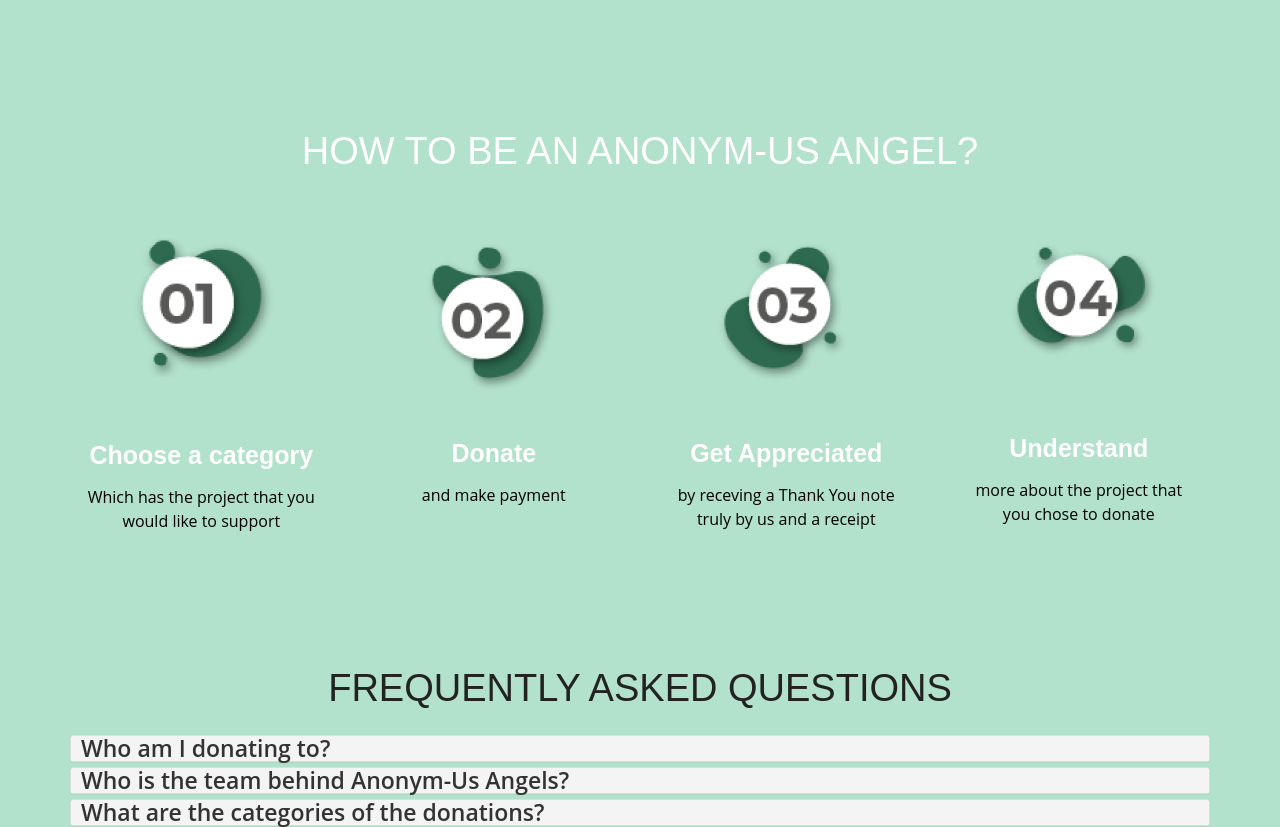
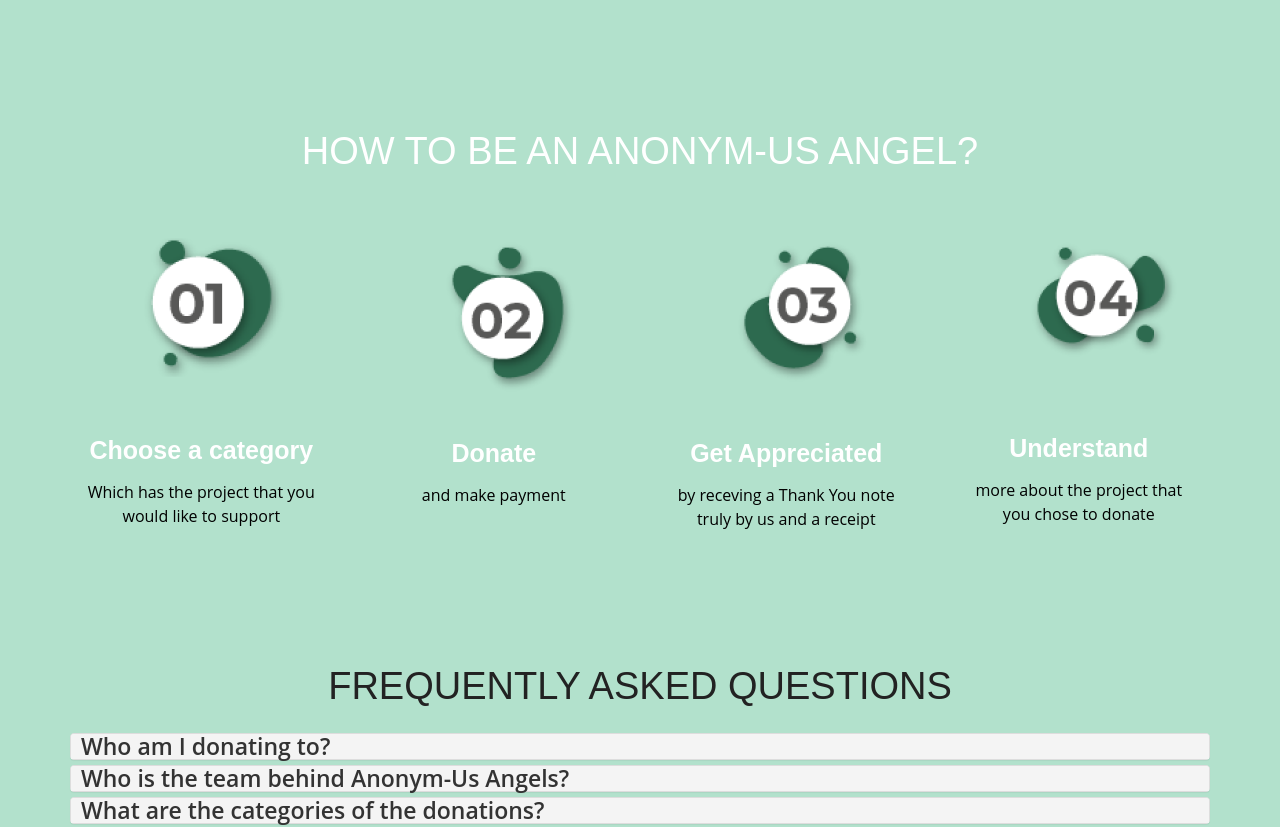
Before and after one commit to marcuswkl/donation-platform, a PHP site: page /donor-home.php in a window 1280 px wide. Shown: the part 1335-2162 px from the top of the page. Run offline with PHP 8.4, Linux system fonts and the light colour scheme; some libraries are stand-ins or nearby versions.

Commit message:
Updated CSS

```diff
--- a/donor-home.php
+++ b/donor-home.php
@@ -199,31 +199,31 @@
     <h2>How To Be An Anonym-Us Angel?</h2>
     <div class="service_wrapper">
       <div class="row">
-        <div class="col-md-3">
-    <div class="delay-03s animated wow  zoomIn"><img src="img/1.png" alt=" 1" style="padding-left: 60px;padding-bottom: 10px;"> </div>
+        <div class="col-md-3 col-sm-6 col-xs-12">
+    <div class="delay-03s animated wow  zoomIn"><img src="img/1.png" alt=" 1" style="padding-left: 70px;padding-bottom: 5px;"> </div>
           <div class="service_block">
             <br>
             <h3 class="animated fadeInUp wow">Choose a category </h3>
             <p class="animated fadeInDown wow">Which has the project that you would like to support</p>
           </div>
         </div>
-        <div class="col-md-3">
-    <div class="delay-03s animated wow zoomIn"><img src="img/2.png" alt="2" style="padding-left: 60px; padding-bottom: 10px;"> </div>
+        <div class="col-md-3 col-sm-6 col-xs-12">
+    <div class="delay-03s animated wow zoomIn"><img src="img/2.png" alt="2" style="padding-left: 80px; padding-bottom: 10px;"> </div>
     <div class="service_block">
             <h3 class="animated fadeInUp wow">Donate</h3>
             <p class="animated fadeInDown wow">and make payment  </p>
           </div>
         </div>
-        <div class="col-md-3">
-    <div class="delay-03s animated wow zoomIn"><img src="img/3.png" alt="3" style="padding-left: 60px;"></div>
+        <div class="col-md-3 col-sm-6 col-xs-12">
+    <div class="delay-03s animated wow zoomIn"><img src="img/3.png" alt="3" style="padding-left: 80px;"></div>
           <div class="service_block">
             <br>
             <h3 class="animated fadeInUp wow">Get Appreciated</h3>
             <p class="animated fadeInDown wow">by receving a Thank You note truly by us and a receipt</p>
           </div>
         </div>
-      <div class="col-md-3">
-    <div class="delay-03s animated wow zoomIn"><img src="img/4.png" alt="4" style="padding-left: 60px;"></div>
+      <div class="col-md-3 col-sm-6 col-xs-12">
+    <div class="delay-03s animated wow zoomIn"><img src="img/4.png" alt="4" style="padding-left: 80px;"></div>
           <div class="service_block">
             <br><br>
             <h3 class="animated fadeInUp wow">Understand</h3>
```
